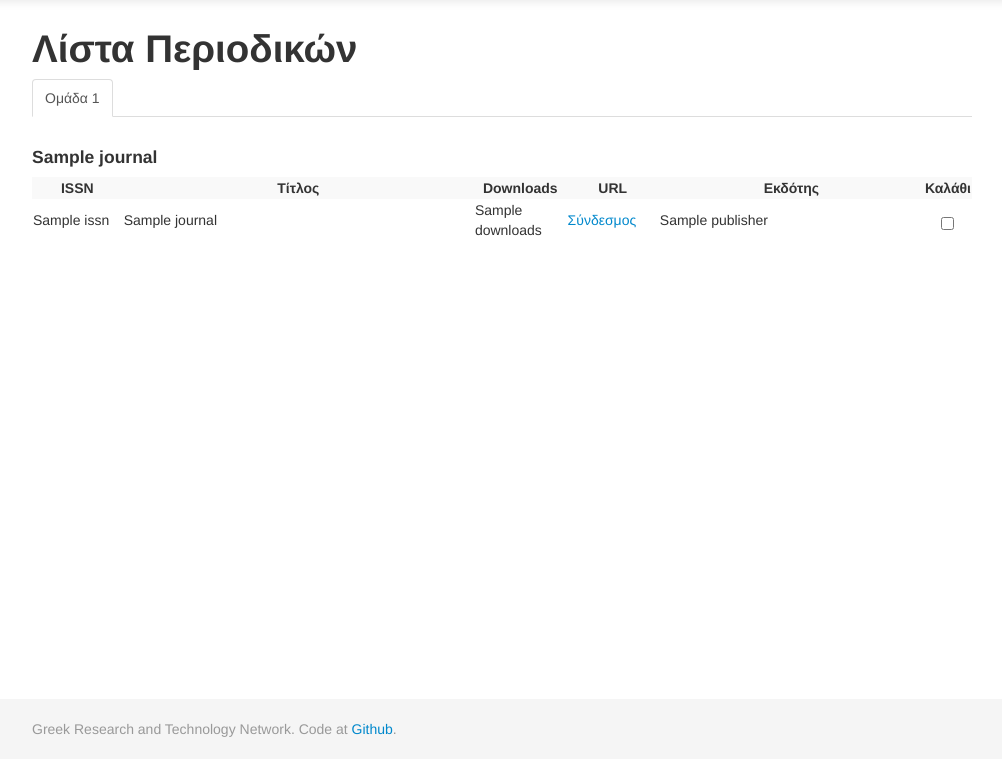
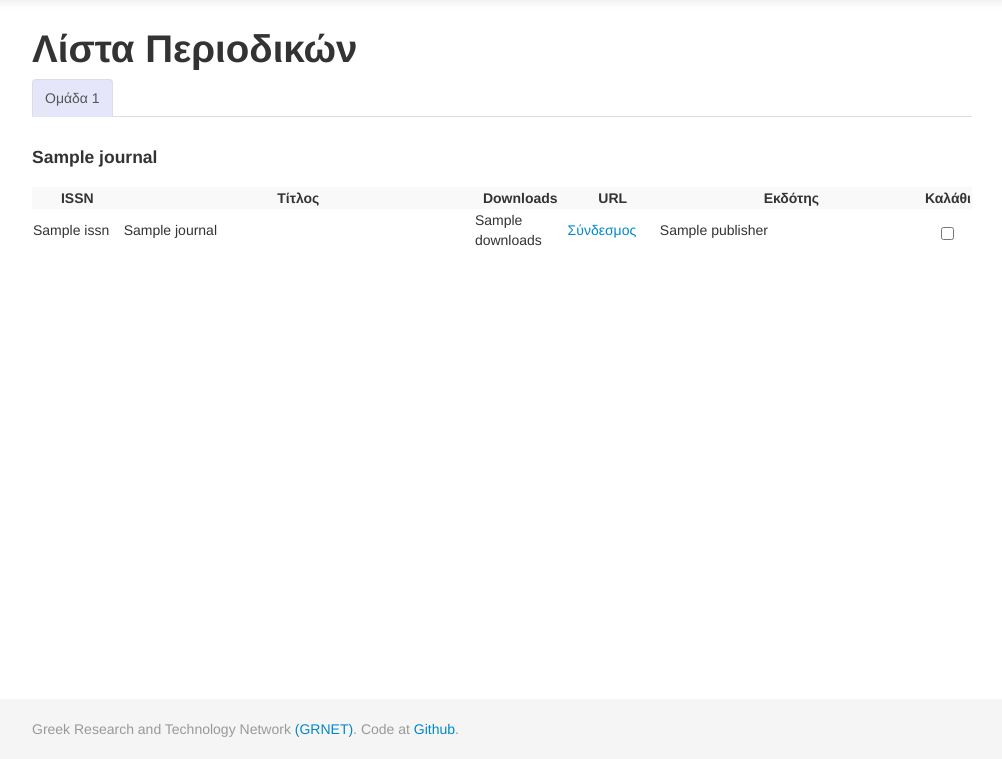
Before and after one commit to grnet/heallink, a Django app: template poll/templates/poll/journals.html in a window 1280 px wide. Shown: the part 41-800 px from the top of the page, without its empty margins (138-1140 px from the left). Run offline with Django 3.2, Linux system fonts and the light colour scheme; the template is opened without the code that fills it: most values are stand-ins (such as "Sample title", 1, 10 or a date in 2020); parts of the project's set-up code (start-up, migrations or seed data) failed here and were passed over.

Commit message:
UI changes

```diff
--- a/poll/static/poll/css/heallink.css
+++ b/poll/static/poll/css/heallink.css
@@ -101,3 +101,11 @@ th.publisher {
     padding-top: 10px;
     padding-bottom: 10px;
 }
+
+.journal-table-container {
+    padding-top: 10px;
+}
+
+.nav-tabs > .active > a, .nav-tabs > .active > a:hover {
+    background-color: lavender;
+}
--- a/poll/static/poll/js/heallink.js
+++ b/poll/static/poll/js/heallink.js
@@ -31,6 +31,8 @@ $.ajaxSetup({
 });
 
 $(document).ready(function(){
+
+    $("[rel='tooltip']").tooltip();
 
     $('.add-remove-journal').on('click', function(event) {
         var clicked = $(this);
--- a/poll/templates/poll/base.html
+++ b/poll/templates/poll/base.html
@@ -52,7 +52,8 @@
   <div id="footer">
     <div class="container">
       <p class="muted credit">
-        Greek Research and Technology Network. Code at
+        Greek Research and Technology Network
+        <a href="http://www.grnet.gr">(GRNET)</a>. Code at
         <a href="https://github.com/louridas/heallink/">Github</a>.
         {% block additional-credit %}
         {% endblock %}
--- a/poll/templates/poll/cart.html
+++ b/poll/templates/poll/cart.html
@@ -88,5 +88,6 @@
 <p/>
 
 {% block additional-credit %}
-Icons provided by <a href="http://glyphicons.com">Glyphicons</a>.
+<a href="http://glyphicons.com">Glyphicons Free</a> licensed under
+<a href="http://creativecommons.org/licenses/by/3.0/"> CC BY 3.0</a>.
 {% endblock %}
--- a/poll/templates/poll/journals.html
+++ b/poll/templates/poll/journals.html
@@ -10,9 +10,13 @@
     <div class="tabbable">
       <ul class="nav nav-tabs">
         {% for journal_list in journal_lists %}
-          <li class="{{ journal_list.active }}">
-            <a href="#sa{{forloop.counter0}}" data-toggle="tab">
-              Ομάδα {{ forloop.counter }}<br>
+          <li class="{{ journal_list.active }} ">
+            <a href="#sa{{forloop.counter0}}"
+               rel="tooltip"
+               data-toggle="tab"
+               data-placement="top"
+               title="{{ journal_list.subject_area }}"
+               >Ομάδα {{ forloop.counter }}<br>
               </a>
           </li>
         {% endfor %}
@@ -22,6 +26,7 @@
           <div class="tab-pane {{ journal_list.active }}"
                id="sa{{forloop.counter0}}">
             <h4>{{ journal_list.subject_area }}</h4>
+            <div class="journal-table-container">
               <table class="table-striped">
                 <tr>
                   <th class="issn">ISSN</th>
@@ -50,6 +55,7 @@
                 {% endfor %}
                 </table>
             </div>
+          </div>
         {% endfor %}
       </div>
     </div>
```
Lines whose indentation alone changed are shown as unchanged.
